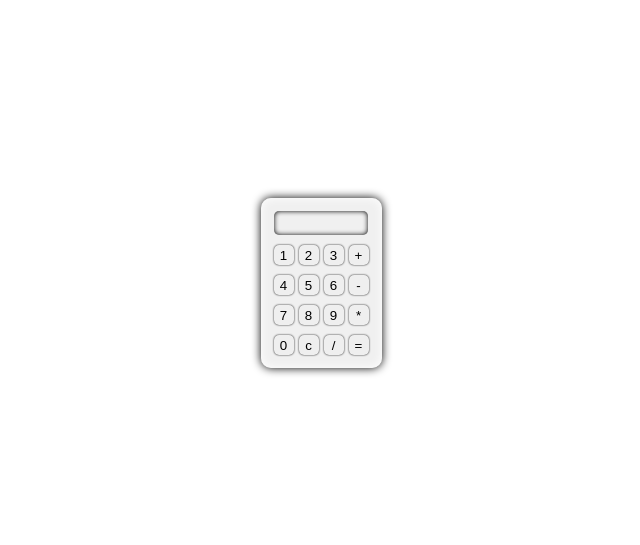
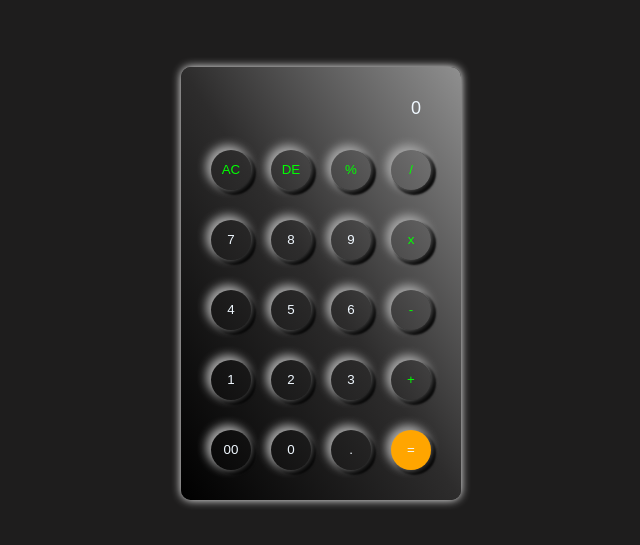
Before and after one commit to Mustak24/Calculate, a plain HTML site: page calculater.html in a window 1280 px wide. Shown: the part 117-662 px from the top of the page, without its empty margins (319-959 px from the left). Drawn offline with Linux system fonts and the light colour scheme.

Commit message:
Calculater.html

```diff
--- a/calculater.html
+++ b/calculater.html
@@ -1,119 +1,140 @@
-<!DOCTYPE html>
-<html lang="en">
+<html>
+
 <head>
-    <meta charset="UTF-8">
-    <meta name="viewport" content="width=device-width, initial-scale=1.0">
-    <title>Document</title>
+    <title>Calc</title>
 
     <style>
+
         html,body{
+            display: flex;
+            align-items: center;
+            justify-content: center;
             margin: 0%;
             width: 100%;
             height: 100%;
+            background-color: rgb(30, 29, 29);
         }
 
-        body{
+        div.body{
+            background-image: linear-gradient(to top right, black,rgb(45, 44, 44), rgb(143, 143, 143) );
+            width: 220px;
+            height: fit-content;
+            padding: 30px;
+            box-shadow: 0px 0px 10px white;
+            border-radius: 10px;
             display: flex;
             flex-direction: column;
-            align-items: center;
-            justify-content: center;
+            gap: 30px;
         }
 
-        div.main{
-            display: flex;
-            gap: 5px;
+        input{
+            width: 220px;
+            padding-inline: 10px;
+            font-size:large;
+            background-color: transparent;
+            text-align: right;
+            color: aliceblue;
             border: none;
-            width: fit-content;
-            height: fit-content;
-            padding: 5px;
+        }
+        ::placeholder{
+            color: aliceblue;
         }
 
+        div.row{
+            display: flex;
+            gap: 20px;
             button{
+                color: aliceblue;
+                text-align: center;
+                background-color: transparent;
                 aspect-ratio: 1;
-            width: 20px;
-            padding: 2px;
+                padding: 10px;
+                width: 40px;
+                box-shadow: -3px -3px 10px 2px rgb(165, 165, 165), 3px 3px 2px 2px black;
+                border-radius: 100%;
                 border: none;
-            border-radius: 5px;
-            transition-duration: .4s;
-            box-shadow: 0px 0px 2px;
             }
             button:hover{
-            transition-duration: .4s;
-            box-shadow: 0px 0px 5px 1px black;
+                background-color: rgb(59, 59, 59);
             }
-
-        div.scrin{
-            border: none;
-            width: 90px;
-            height: 20px;
-            margin: 5px;
-            text-align: end;
-            font-weight: 3px;
-            overflow: hidden;
-            padding: 2px;
-            border-radius: 5px;
-            box-shadow: inset 0px 0px 5px black;
+            button.equal{
+                background-color: orange;
             }
-
-        .body{
-            border: none;
-            width: fit-content;
-            height: fit-content;
-            border-radius: 10px;
-            padding: 8px;
-            background-color: rgb(240, 240, 240);
-            box-shadow: 0px 0px 10px black, inset 0px 0px 10px white;
+            button.equal:hover{
+                background-color: rgb(177, 115, 0);
+            }
         }
 
     </style>
 </head>
+
 <body>
+    <div class="body">
 
-    <div class="body">
-    <div class="scrin" id="scrin"></div>
+        <input placeholder="0" type="text" value="" id="input">
 
-    <div class="main">
-        <button onclick="my(1)" id="button" value="1">1</button>
-        <button onclick="my(2)" id="button" value="2">2</button>
-        <button onclick="my(3)" id="button" value="3">3</button>
-        <button onclick="my('+')" id="button" value="+">+</button>
-    </div>
-    <div class="main">
-        <button onclick="my(4)" id="button" value="4">4</button>
-        <button onclick="my(5)" id="button" value="5">5</button>
-        <button onclick="my(6)" id="button" value="6">6</button>
-        <button onclick="my('-')" id="button" value="-">-</button>
-    </div>
-    <div class="main">
-        <button onclick="my(7)" id="button" value="7">7</button>
-        <button onclick="my(8)" id="button" value="8">8</button>
-        <button onclick="my(9)" id="button" value="9">9</button>
-        <button onclick="my('*')" id="button" value="*">*</button>
-    </div>
-    <div class="main">
-        <button onclick="my(0)" id="button" value="0">0</button>
-        <button onclick="clean()" id="button" value="c">c</button>
-        <button onclick="my('/')" id="button" value="/">/</button>
-        <button onclick="add()" id="button" value="=">=</button>
-    </div>
+        <div class="row">
+            <button style="color: rgb(0, 255, 0);" onclick="clean()">AC</button>
+            <button style="color: rgb(0, 255, 0);" onclick="delate()">DE</button>
+            <button style="color: rgb(0, 255, 0);" onclick="Write('%')">%</button>
+            <button style="color: rgb(0, 255, 0);" onclick="Write('/')">/</button>
         </div>
 
+        <div class="row">
+            <button id="button" onclick="Write('7')">7</button>
+            <button id="button" onclick="Write('8')">8</button>
+            <button id="button" onclick="Write('9')">9</button>
+            <button style="color: rgb(0, 255, 0);" onclick="Write('*')">x</button>
+        </div>
+
+        <div class="row">
+            <button id="button" onclick="Write('4')">4</button>
+            <button id="button" onclick="Write('5')">5</button>
+            <button id="button" onclick="Write('6')">6</button>
+            <button style="color: rgb(0, 255, 0);" onclick="Write('-')">-</button>
+        </div>
+
+        <div class="row">
+            <button id="button" onclick="Write('1')">1</button>
+            <button id="button" onclick="Write('2')">2</button>
+            <button id="button" onclick="Write('3')">3</button>
+            <button style="color: rgb(0, 255, 0);" onclick="Write('+')">+</button>
+        </div>
+
+        <div class="row">
+            <button id="button" onclick="Write('00')">00</button>
+            <button id="button" onclick="Write('0')">0</button>
+            <button id="button" onclick="Write('.')">.</button>
+            <button class="equal" style="color: aliceblue;" onclick="ans()">=</button>
+        </div>
+
+    </div>
 </body>
 
 <script>
 
-function my(x){
-    document.getElementById("scrin").textContent += x;
+    const input = document.getElementById("input");
+
+    function Write(x){
+        input.value += x;
+    }
+
+    function ans(){
+        input.value = eval(input.value);
     }
 
     function clean(){
-    document.getElementById("scrin").textContent = null;
+        input.value = "";
     }
 
-function add(){
-    document.getElementById("scrin").textContent = eval(document.getElementById("scrin").textContent)
+    function delate(){
+        var after_delate = "";
+        for(let i in input.value){
+            if (i == 0) continue;
+            else after_delate += input.value[i-1];
+        }
+        input.value = after_delate;
     }
 
 </script>
-
 </html>
```
Lines whose indentation alone changed are shown as unchanged.
